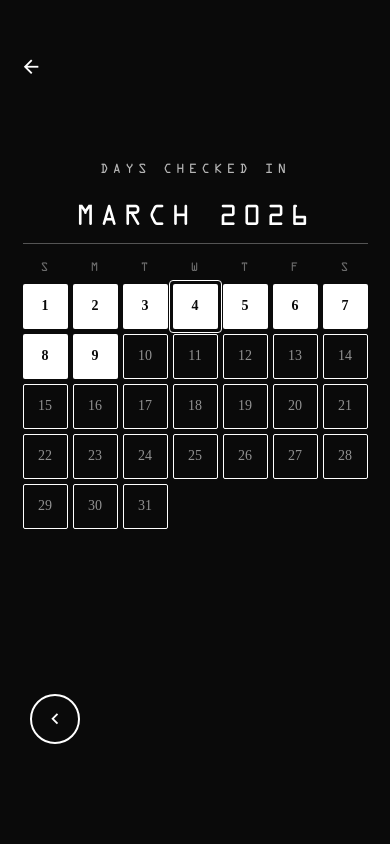
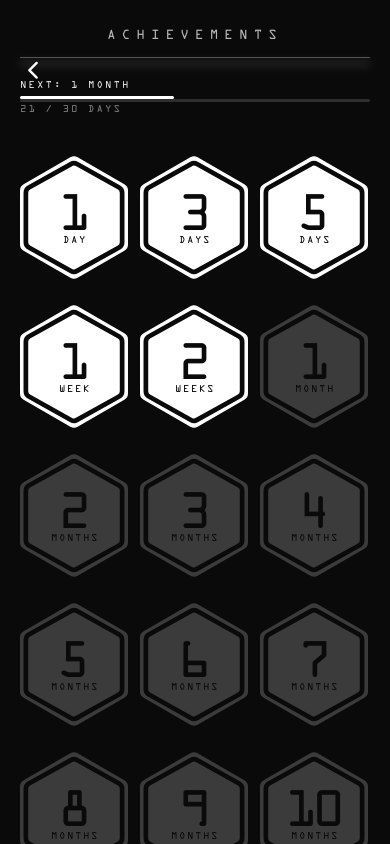
Before and after one commit to cobyc10916-hash/ironlog, a React Native app: screen /Badges in a window 390 px wide. Built offline with nearby package versions, Linux system fonts and the light colour scheme.

Commit message:
add BadgeScreen

```diff
--- a/App.js
+++ b/App.js
@@ -1,6 +1,6 @@
 import { useFonts } from 'expo-font';
 import { SafeAreaProvider } from 'react-native-safe-area-context';
-import CalendarScreen from './src/screens/CalendarScreen';
+import BadgeScreen from './src/screens/BadgeScreen';
 
 export default function App() {
   const [fontsLoaded] = useFonts({
@@ -11,7 +11,7 @@ export default function App() {
 
   return (
     <SafeAreaProvider>
-      <CalendarScreen onBack={() => {}} />
+      <BadgeScreen />
     </SafeAreaProvider>
   );
 }
--- a/src/screens/BadgeScreen.jsx
+++ b/src/screens/BadgeScreen.jsx
@@ -1,5 +1,6 @@
-import { View, Text, StyleSheet, ScrollView, Dimensions } from 'react-native';
+import { View, Text, StyleSheet, ScrollView, Dimensions, TouchableOpacity } from 'react-native';
 import { SafeAreaView } from 'react-native-safe-area-context';
+import { Ionicons } from '@expo/vector-icons';
 import Svg, { Path } from 'react-native-svg';
 import { colors } from '../constants/colors';
 import { fonts } from '../constants/fonts';
@@ -8,30 +9,37 @@ import { fonts } from '../constants/fonts';
 const { width: SCREEN_WIDTH } = Dimensions.get('window');
 const H_PADDING = 20;
 const COL_GAP   = 12;
-const ROW_GAP   = 20;
+const ROW_GAP   = 24;
 const BADGE_W   = Math.floor((SCREEN_WIDTH - H_PADDING * 2 - COL_GAP * 2) / 3);
-const BADGE_H   = Math.round(BADGE_W * 1.22);  // taller than wide for shield silhouette
+const BADGE_H   = Math.round(BADGE_W * 1.16);
 
 // ─── Mock — swap for Supabase streak ───────────────────────────────────────────
-const currentStreak = 8;
+const currentStreak = 21;
 
 // ─── Badge data ────────────────────────────────────────────────────────────────
+// Row 1: 1D 3D 5D  |  Row 2: 1W 2W 1M  |  Row 3+: monthly/yearly
 const BADGE_DATA = [
-  { rank: 'INITIATE',   number: '1', unit: 'DAY',    days: 1   },
-  { rank: 'RECRUIT',    number: '3', unit: 'DAYS',   days: 3   },
-  { rank: 'SOLDIER',    number: '5', unit: 'DAYS',   days: 5   },
-  { rank: 'CORPORAL',   number: '1', unit: 'WEEK',   days: 7   },
-  { rank: 'SERGEANT',   number: '2', unit: 'WEEKS',  days: 14  },
-  { rank: 'LIEUTENANT', number: '1', unit: 'MONTH',  days: 30  },
-  { rank: 'CAPTAIN',    number: '3', unit: 'MONTHS', days: 90  },
-  { rank: 'MAJOR',      number: '6', unit: 'MONTHS', days: 180 },
-  { rank: 'COLONEL',    number: '1', unit: 'YEAR',   days: 365 },
+  { number: '1',  unit: 'DAY',    days: 1    },
+  { number: '3',  unit: 'DAYS',   days: 3    },
+  { number: '5',  unit: 'DAYS',   days: 5    },
+  { number: '1',  unit: 'WEEK',   days: 7    },
+  { number: '2',  unit: 'WEEKS',  days: 14   },
+  { number: '1',  unit: 'MONTH',  days: 30   },
+  { number: '2',  unit: 'MONTHS', days: 60   },
+  { number: '3',  unit: 'MONTHS', days: 90   },
+  { number: '4',  unit: 'MONTHS', days: 120  },
+  { number: '5',  unit: 'MONTHS', days: 150  },
+  { number: '6',  unit: 'MONTHS', days: 180  },
+  { number: '7',  unit: 'MONTHS', days: 210  },
+  { number: '8',  unit: 'MONTHS', days: 240  },
+  { number: '9',  unit: 'MONTHS', days: 270  },
+  { number: '10', unit: 'MONTHS', days: 300  },
+  { number: '11', unit: 'MONTHS', days: 330  },
+  { number: '1',  unit: 'YEAR',   days: 365  },
+  { number: '2',  unit: 'YEARS',  days: 730  },
+  { number: '3',  unit: 'YEARS',  days: 1095 },
+  { number: '5',  unit: 'YEARS',  days: 1825 },
 ];
-
-// ─── Shield SVG ────────────────────────────────────────────────────────────────
-// ViewBox 0 0 100 122 — flat top, straight sides to ~y:68, Bezier taper to point
-const SHIELD_PATH = 'M 8 6 L 92 6 L 92 68 Q 92 100 50 116 Q 8 100 8 68 Z';
-const SHIELD_STROKE_W = (100 / BADGE_W) * 1.5; // ~1.5px visual regardless of badge size
 
 // ─── Row chunks ────────────────────────────────────────────────────────────────
 const ROWS = [];
@@ -39,68 +47,170 @@ for (let i = 0; i < BADGE_DATA.length; i += 3) {
   ROWS.push(BADGE_DATA.slice(i, i + 3));
 }
 
-// ─── Badge component ───────────────────────────────────────────────────────────
-function Badge({ rank, number, unit, earned }) {
-  const textColor = earned ? colors.background : colors.white;
+// ─── Progress to next milestone ────────────────────────────────────────────────
+const _lastEarned  = [...BADGE_DATA].reverse().find(b => b.days <= currentStreak);
+const _nextBadge   = BADGE_DATA.find(b => b.days > currentStreak);
+const PROGRESS     = _nextBadge && _lastEarned
+  ? (currentStreak - _lastEarned.days) / (_nextBadge.days - _lastEarned.days)
+  : _nextBadge ? 0 : 1;
+const PROGRESS_PCT = Math.round(PROGRESS * 100);
+const NEXT_LABEL   = _nextBadge
+  ? `${_nextBadge.number} ${_nextBadge.unit}`
+  : 'ALL EARNED';
+const DAYS_LABEL   = _nextBadge
+  ? `${currentStreak} / ${_nextBadge.days} DAYS`
+  : `${currentStreak} DAYS`;
 
-  return (
-    <View style={[styles.badge, !earned && styles.badgeUnearned]}>
-      {/* Shield shape */}
+// ─── Iron Hex paths (viewBox "0 0 100 120") ───────────────────────────────────
+//
+// Pointy-top hexagon: points at north & south, flat vertical edges left & right.
+// Center: (50, 60)  |  Outer circumradius R = 52  |  Inner R = 47.3 (4px uniform inset)
+//
+// Outer apothem (center→flat-edge midpoint) = 52 × cos30° = 52 × 0.866 = 45.0
+// Inner apothem = 45.0 − 4 = 41.0  →  R_inner = 41.0 / 0.866 = 47.3
+//
+// Outer vertices (pointy-top, CW from top):
+//   Top(50,8)  TR(95,34)  BR(95,86)  Bot(50,112)  BL(5,86)  TL(5,34)
+//
+// Inner vertices:
+//   Top(50,13)  TR(91,36)  BR(91,84)  Bot(50,107)  BL(9,84)  TL(9,36)
+//
+// Edge unit vectors (all edges share the same 3 directions):
+//   Vertical flat sides:        (0, ±1)
+//   Upper-diagonal (NE/SW):     (0.866, ±0.5)
+//   Lower-diagonal (NW/SE):    (−0.866, ±0.5)
+//
+// Corner rounding r=3 — approach/depart = vertex ∓ r × incoming/outgoing unit:
+//   Top(50,8):     approach(47.4,9.5)   Q 50 8   depart(52.6,9.5)
+//   TR(95,34):     approach(92.4,32.5)  Q 95 34  depart(95,37)
+//   BR(95,86):     approach(95,83)      Q 95 86  depart(92.4,87.5)
+//   Bot(50,112):   approach(52.6,110.5) Q 50 112 depart(47.4,110.5)
+//   BL(5,86):      approach(7.6,87.5)   Q 5 86   depart(5,83)
+//   TL(5,34):      approach(5,37)       Q 5 34   depart(7.6,32.5)
+
+const HEX_OUTER = [
+  'M 47.4 9.5',
+  'Q 50 8 52.6 9.5',
+  'L 92.4 32.5',
+  'Q 95 34 95 37',
+  'L 95 83',
+  'Q 95 86 92.4 87.5',
+  'L 52.6 110.5',
+  'Q 50 112 47.4 110.5',
+  'L 7.6 87.5',
+  'Q 5 86 5 83',
+  'L 5 37',
+  'Q 5 34 7.6 32.5',
+  'Z',
+].join(' ');
+
+// Inner corners (same r=3, same unit vectors):
+//   Top(50,13):    approach(47.4,14.5)  Q 50 13  depart(52.6,14.5)
+//   TR(91,36):     approach(88.4,34.5)  Q 91 36  depart(91,39)
+//   BR(91,84):     approach(91,81)      Q 91 84  depart(88.4,85.5)
+//   Bot(50,107):   approach(52.6,105.5) Q 50 107 depart(47.4,105.5)
+//   BL(9,84):      approach(11.6,85.5)  Q 9 84   depart(9,81)
+//   TL(9,36):      approach(9,39)       Q 9 36   depart(11.6,34.5)
+
+const HEX_INNER = [
+  'M 47.4 14.5',
+  'Q 50 13 52.6 14.5',
+  'L 88.4 34.5',
+  'Q 91 36 91 39',
+  'L 91 81',
+  'Q 91 84 88.4 85.5',
+  'L 52.6 105.5',
+  'Q 50 107 47.4 105.5',
+  'L 11.6 85.5',
+  'Q 9 84 9 81',
+  'L 9 39',
+  'Q 9 36 11.6 34.5',
+  'Z',
+].join(' ');
+
+// ─── BadgeInsignia ──────────────────────────────────────────────────────────────
+const BadgeInsignia = ({ number, unit, isEarned }) => (
+  <View style={[styles.badge, !isEarned && styles.badgeUnearned]}>
     <Svg
       width={BADGE_W}
       height={BADGE_H}
-        viewBox="0 0 100 122"
+      viewBox="4 7 92 106"
       style={StyleSheet.absoluteFill}
     >
+      {/* White fill + outer stroke — the face of the hex plate */}
       <Path
-          d={SHIELD_PATH}
-          fill={earned ? colors.white : 'transparent'}
-          stroke={colors.white}
-          strokeWidth={earned ? 0 : SHIELD_STROKE_W}
+        d={HEX_OUTER}
+        fill="#ffffff"
+        stroke="#ffffff"
+        strokeWidth="2"
+        strokeLinejoin="round"
+      />
+      {/* Recessed inlay channel — dark groove ring, 4px uniform inset */}
+      <Path
+        d={HEX_INNER}
+        fill="none"
+        stroke="#0a0a0a"
+        strokeWidth="4"
+        strokeLinejoin="round"
       />
     </Svg>
 
-      {/* Text — centered in shield body, shifted up from the tapered point */}
-      <View style={styles.textBlock}>
-        <Text style={[styles.rankText, { color: textColor }]} numberOfLines={1}>
-          {rank}
-        </Text>
-        <Text style={[styles.numberText, { color: textColor }]}>
+    <View style={styles.textOverlay}>
+      <Text style={[styles.numberText, { color: '#0a0a0a' }, number === '5' && { marginLeft: -4 }]}>
         {number}
       </Text>
-        <Text style={[styles.unitText, { color: textColor }]} numberOfLines={1}>
+      <Text style={[styles.unitText, { color: '#0a0a0a' }]}>
         {unit}
       </Text>
     </View>
   </View>
 );
-}
 
 // ─── Screen ────────────────────────────────────────────────────────────────────
-export default function BadgeScreen() {
+export default function BadgeScreen({ navigation }) {
   return (
     <SafeAreaView style={styles.root}>
 
-      {/* Fixed-height header — Bolted Console: never shifts */}
+      <TouchableOpacity
+        style={styles.backBtn}
+        onPress={() => navigation?.navigate('Home')}
+        activeOpacity={0.6}
+        hitSlop={{ top: 12, bottom: 12, left: 12, right: 12 }}
+      >
+        <Ionicons name="chevron-back" size={26} color={colors.white} />
+      </TouchableOpacity>
+
       <View style={styles.header}>
         <Text style={styles.headerLabel}>ACHIEVEMENTS</Text>
         <View style={styles.divider} />
       </View>
 
-      {/* Scrollable grid */}
+      {/* Progress to next milestone */}
+      <View style={styles.progressContainer}>
+        <Text style={styles.progressNextLabel}>
+          {_nextBadge ? `NEXT: ${NEXT_LABEL}` : NEXT_LABEL}
+        </Text>
+        <View style={styles.progressTrack}>
+          <View style={[styles.progressFill, { width: `${PROGRESS_PCT}%` }]} />
+        </View>
+        <Text style={styles.progressDays}>{DAYS_LABEL}</Text>
+      </View>
+
       <ScrollView
         contentContainerStyle={styles.scrollContent}
-        showsVerticalScrollIndicator={false}
+        showsVerticalScrollIndicator
+        indicatorStyle="white"
+        persistentScrollbar
+        scrollIndicatorInsets={{ right: 1 }}
       >
         {ROWS.map((row, rowIdx) => (
           <View key={rowIdx} style={styles.row}>
             {row.map((badge) => (
-              <Badge
+              <BadgeInsignia
                 key={badge.days}
-                rank={badge.rank}
                 number={badge.number}
                 unit={badge.unit}
-                earned={badge.days <= currentStreak}
+                isEarned={badge.days <= currentStreak}
               />
             ))}
           </View>
@@ -118,12 +228,18 @@ const styles = StyleSheet.create({
     backgroundColor: colors.background,
   },
 
-  // Fixed height — no content-driven resize
+  backBtn: {
+    position: 'absolute',
+    top: 56,
+    left: 20,
+    zIndex: 10,
+  },
+
   header: {
-    height: 80,
+    height: 68,
     justifyContent: 'flex-end',
     alignItems: 'center',
-    paddingBottom: 14,
+    paddingBottom: 10,
   },
   headerLabel: {
     fontFamily: fonts.display,
@@ -135,15 +251,49 @@ const styles = StyleSheet.create({
   },
   divider: {
     width: SCREEN_WIDTH - H_PADDING * 2,
-    height: 0.5,
-    backgroundColor: colors.white,
-    opacity: 0.3,
+    height: 1,
+    backgroundColor: 'rgba(255,255,255,0.3)',
+    shadowColor: '#ffffff',
+    shadowOffset: { width: 0, height: 6 },
+    shadowOpacity: 0.7,
+    shadowRadius: 10,
   },
 
+  progressContainer: {
+    paddingHorizontal: H_PADDING,
+    paddingTop: 10,
+    paddingBottom: 16,
+  },
+  progressTrack: {
+    height: 3,
+    backgroundColor: 'rgba(255,255,255,0.15)',
+    borderRadius: 2,
+  },
+  progressFill: {
+    height: 3,
+    backgroundColor: colors.white,
+    borderRadius: 2,
+    marginTop: -3,
+  },
+  progressNextLabel: {
+    fontFamily: fonts.display,
+    fontSize: 9,
+    color: colors.white,
+    opacity: 0.9,
+    letterSpacing: 2,
+    marginBottom: 8,
+  },
+  progressDays: {
+    fontFamily: fonts.display,
+    fontSize: 9,
+    color: colors.white,
+    opacity: 0.45,
+    letterSpacing: 2,
+  },
   scrollContent: {
     paddingHorizontal: H_PADDING,
     paddingTop: 24,
-    paddingBottom: 40,
+    paddingBottom: 60,
     gap: ROW_GAP,
   },
 
@@ -152,20 +302,19 @@ const styles = StyleSheet.create({
     gap: COL_GAP,
   },
 
-  // Badge container — fixed size, no flex
   badge: {
     width: BADGE_W,
     height: BADGE_H,
     position: 'relative',
   },
 
-  // Unearned: entire badge at 20% opacity (border + text ghosted together)
   badgeUnearned: {
     opacity: 0.2,
   },
 
-  // Text sits in the upper body of the shield — paddingBottom lifts it above the taper
-  textBlock: {
+  // Hexagon is symmetric top-to-bottom — true center is the visual center.
+  // Small paddingBottom compensates for unit label below the number.
+  textOverlay: {
     position: 'absolute',
     top: 0,
     left: 0,
@@ -173,30 +322,24 @@ const styles = StyleSheet.create({
     bottom: 0,
     alignItems: 'center',
     justifyContent: 'center',
-    paddingBottom: Math.round(BADGE_H * 0.16),
-  },
-
-  rankText: {
-    fontFamily: fonts.display,
-    fontSize: 6.5,
-    letterSpacing: 0.8,
-    textAlign: 'center',
-    marginBottom: 2,
+    paddingBottom: 4,
+    paddingRight: 4,
   },
 
   numberText: {
     fontFamily: fonts.display,
-    fontSize: Math.round(BADGE_W * 0.28),
-    lineHeight: Math.round(BADGE_W * 0.32),
+    fontSize: 46,
+    lineHeight: 50,
     textAlign: 'center',
-    letterSpacing: -1,
+    letterSpacing: -6,
   },
 
   unitText: {
     fontFamily: fonts.display,
-    fontSize: 7,
-    letterSpacing: 0.8,
+    fontSize: 9,
+    letterSpacing: 1.5,
     textAlign: 'center',
-    marginTop: 2,
+    marginTop: -2,
+    marginLeft: 6,
   },
 });
```
Also changed, not shown: assets/images/badge.png (added). Lines whose indentation alone changed are shown as unchanged.
